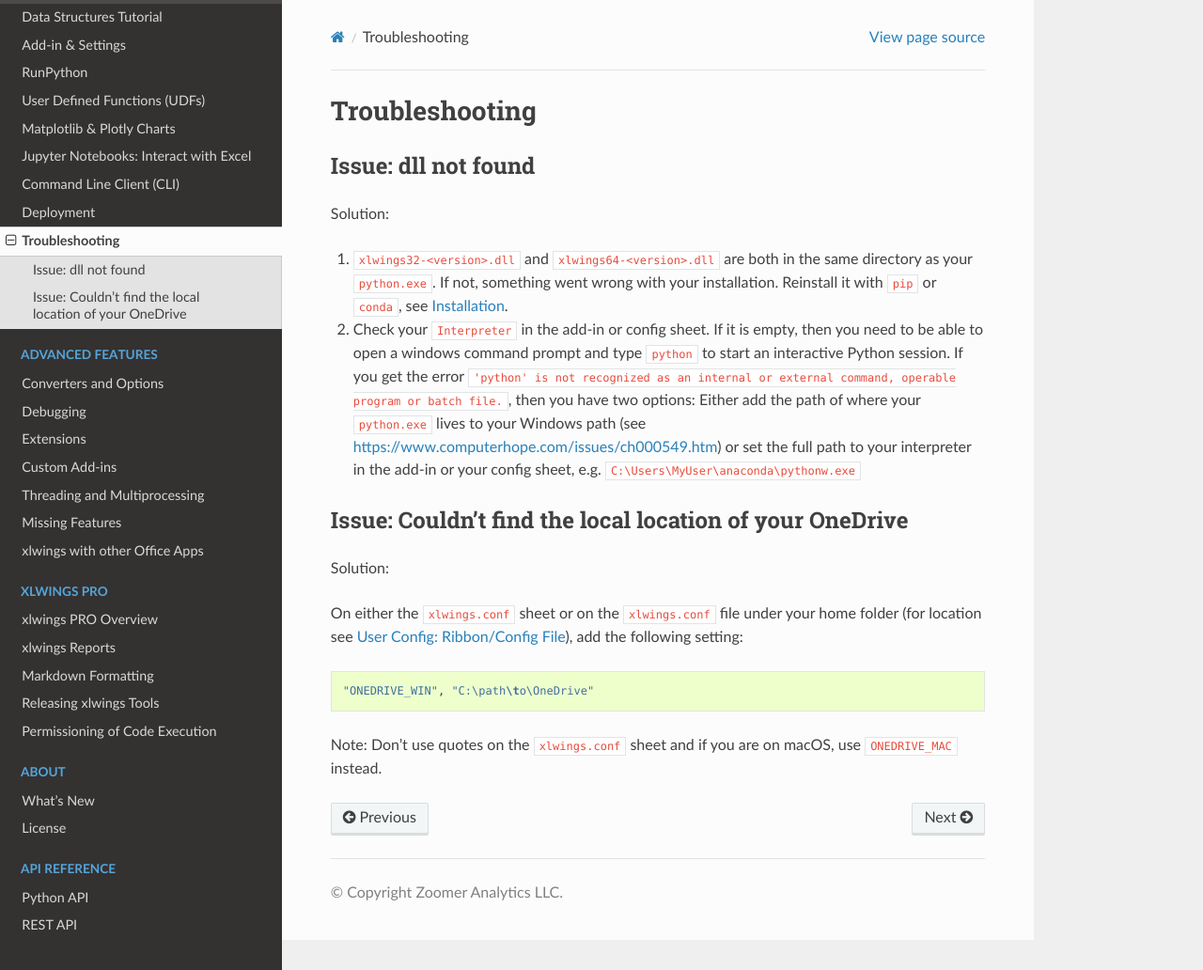
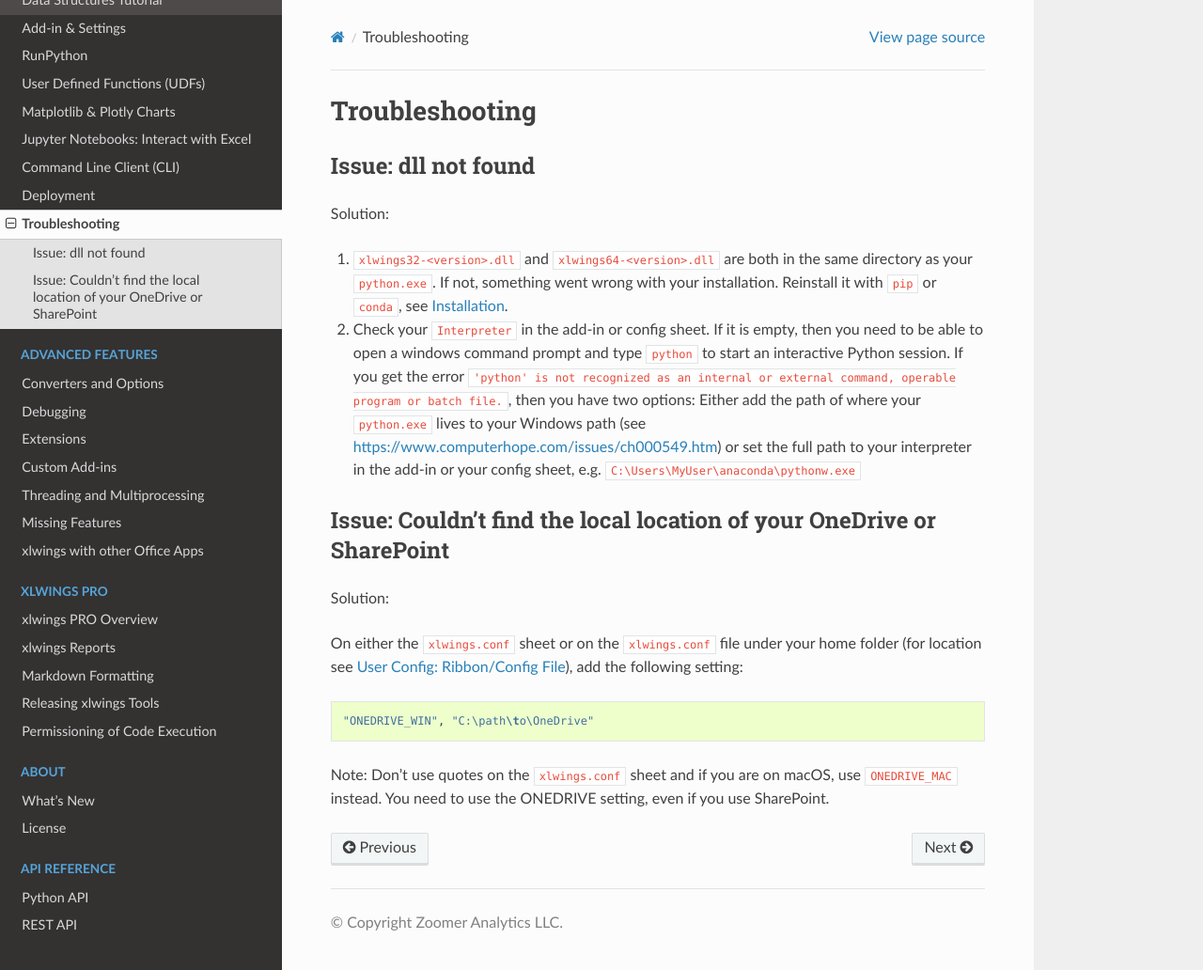
Before and after one commit to xlwings/xlwings, a Sphinx documentation site: the page built from docs/troubleshooting.rst, in a window 1280 px wide and 1032 px high. Shown: the whole window at 94% size. Built offline with Sphinx 7.4.7 and the Read the Docs theme 2.0.0, drawn with Linux system fonts in a browser that asks for light colours.

Commit message:
mention SharePoint in addition to OneDrive, closes #1600

```diff
--- a/docs/troubleshooting.rst
+++ b/docs/troubleshooting.rst
@@ -16,8 +16,8 @@
    (see https://www.computerhope.com/issues/ch000549.htm) or set the full path to your interpreter in the add-in or your config sheet, e.g.
    ``C:\Users\MyUser\anaconda\pythonw.exe``
 
-Issue: Couldn't find the local location of your OneDrive
---------------------------------------------------------
+Issue: Couldn't find the local location of your OneDrive or SharePoint
+----------------------------------------------------------------------
 
 Solution:
 
@@ -25,4 +25,4 @@
 
     "ONEDRIVE_WIN", "C:\path\to\OneDrive"
 
-Note: Don't use quotes on the ``xlwings.conf`` sheet and if you are on macOS, use ``ONEDRIVE_MAC`` instead.
+Note: Don't use quotes on the ``xlwings.conf`` sheet and if you are on macOS, use ``ONEDRIVE_MAC`` instead. You need to use the ONEDRIVE setting, even if you use SharePoint.
```
Also changed, not shown: 1 other file.
